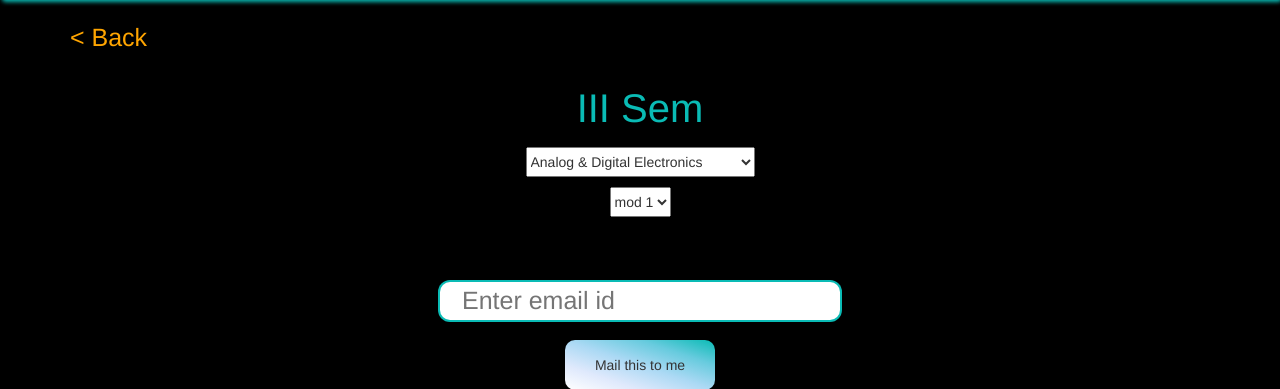
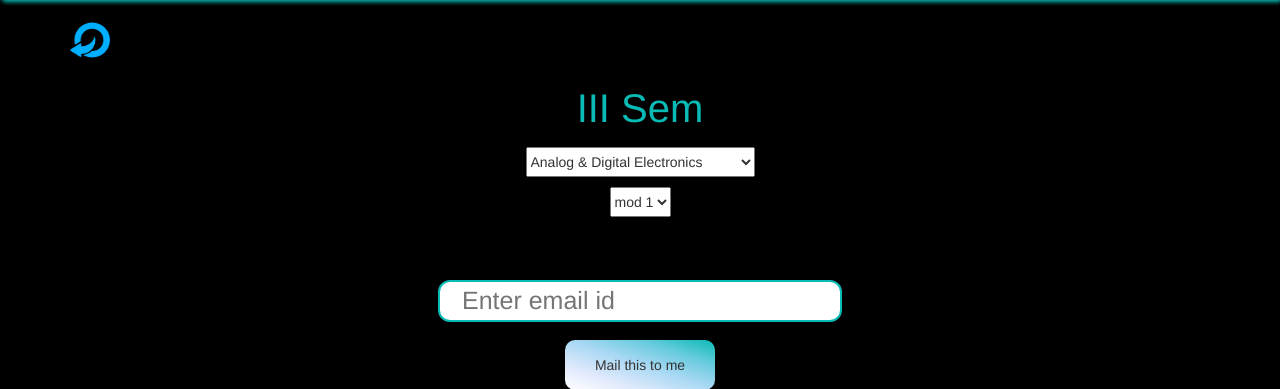
Before and after one commit to BryanCaldeira/Notes_App, a Django app: page /sem3/ in a window 1280 px wide. Shown: the part 62-451 px from the top of the page. Run offline with Django 3.2, Linux system fonts and the light colour scheme; some libraries are stand-ins or nearby versions.

Commit message:
Update sem3.html

```diff
--- a/templates/sem3.html
+++ b/templates/sem3.html
@@ -51,7 +51,7 @@
       {% endfor %}
     {% endif %}
     <div class="container">
-      <p style="float: left;font-size: 25px;"> <a href="{% url 'back' %}" style="color: orange">< Back</a> </p></br></br></br>
+     <p style="float: left"><a href="{% url 'back' %}"><img src="{% static 'css/back.png' %}" width="40px" height="40px"></a></p></br></br></br>
       <p style="text-align: center; color: #0ABBB5; font-size: 40px">III Sem</p>
       <div align="center">
         <form method="post">
```
